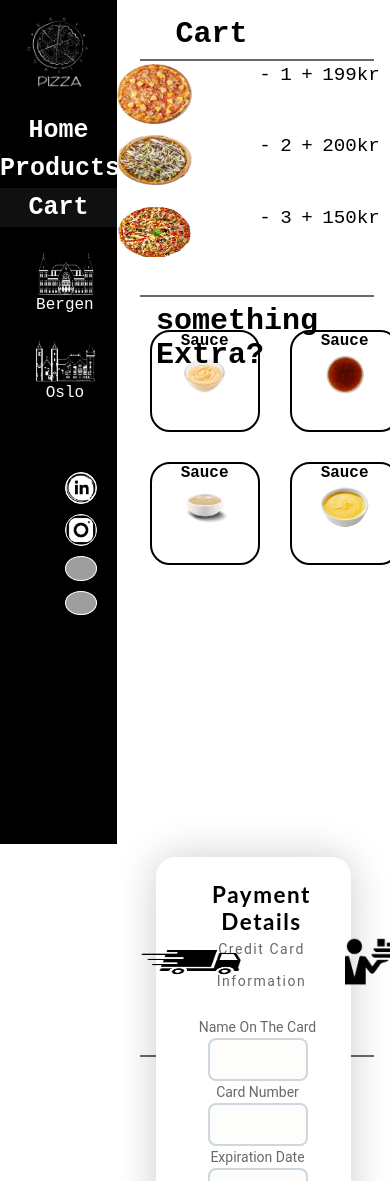
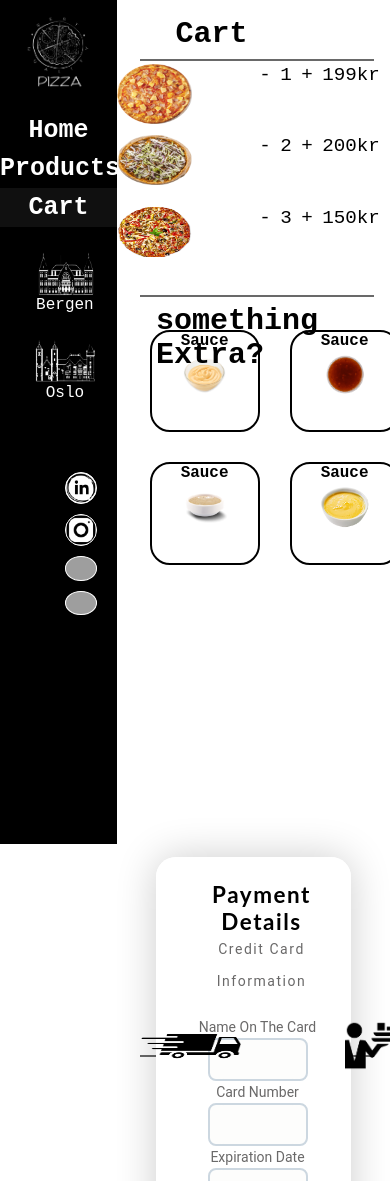
Before and after one commit to PeterJakobs1/pizza, a React (Create React App) app: page /CartPage in a window 390 px wide. Shown: the top 1181 px of the page. Built offline with nearby package versions, Linux system fonts and the light colour scheme; grey boxes are pictures that could not be loaded.

Commit message:
refactor

```diff
--- a/src/styles/_checkoutForm.scss
+++ b/src/styles/_checkoutForm.scss
@@ -108,7 +108,7 @@ label {
   }
 
   .CartPageTitle .container {
-    padding-top: 13rem;
+    padding-top: 18rem;
   }
 
   .CartPageTitle .card-checkout {
```
